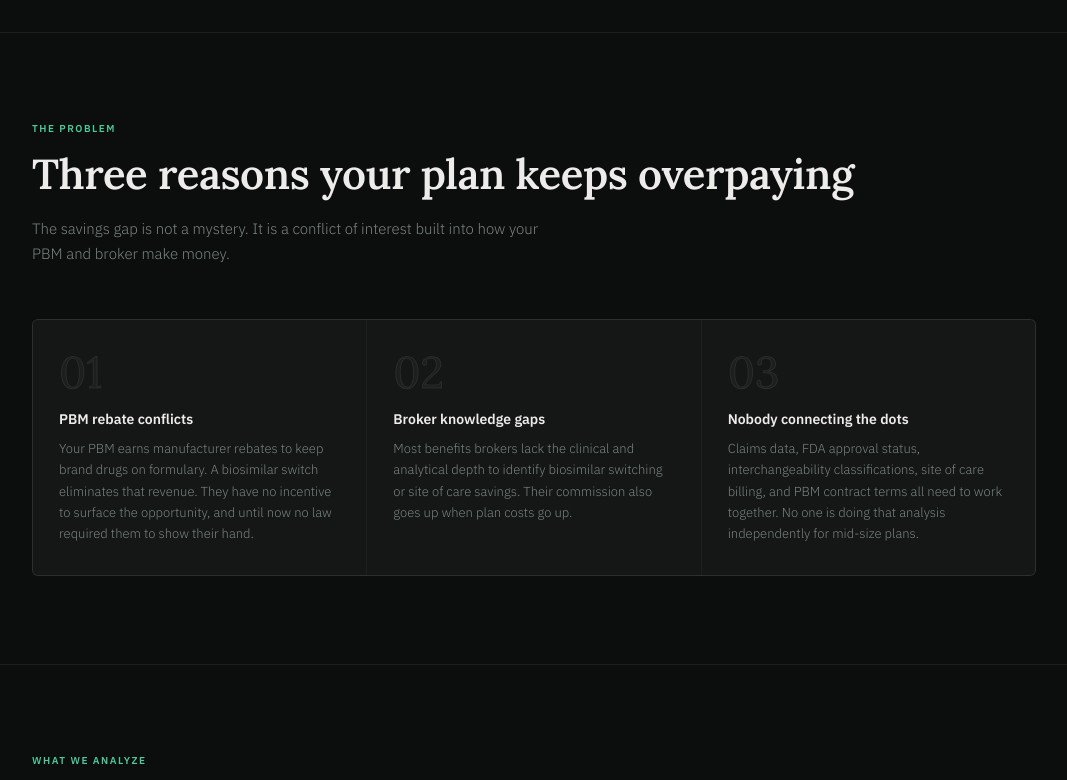
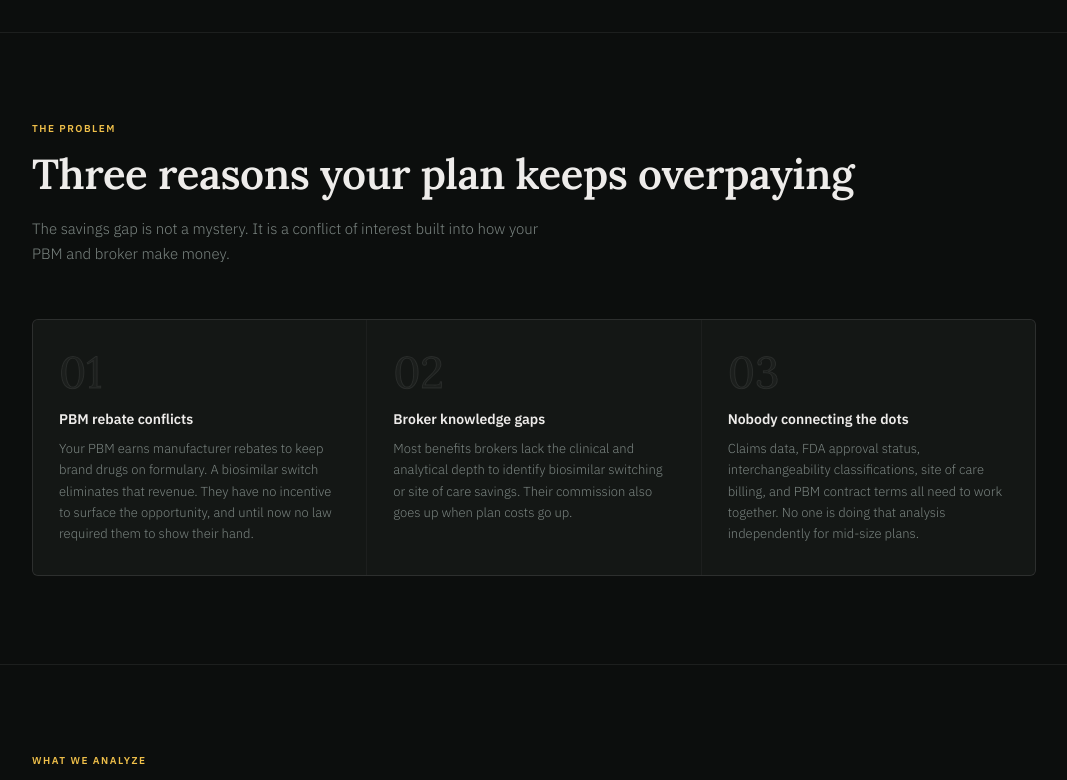
Before and after one commit to hpratap95/parityrx.github.io, a plain HTML site: page index.html in a window 1280 px wide. Shown: the part 1300-2080 px from the top of the page, without its empty margins (106-1173 px from the left). Drawn offline with Linux system fonts and the light colour scheme.

Commit message:
Update style.css
All green was changed to gold

```diff
--- a/style.css
+++ b/style.css
@@ -6,9 +6,9 @@
 /* ── DESIGN TOKENS ── */
 :root {
   /* Colors */
-  --green:        #1a9e72;
-  --green-light:  #4ec99a;
-  --green-dim:    #0f6e52;
+  --green:        #d4a22a;
+  --green-light:  #f0c04a;
+  --green-dim:    #a07818;
   --gold:         #d4a22a;
   --gold-light:   #f0c04a;
   --gold-dim:     #a07818;
```
